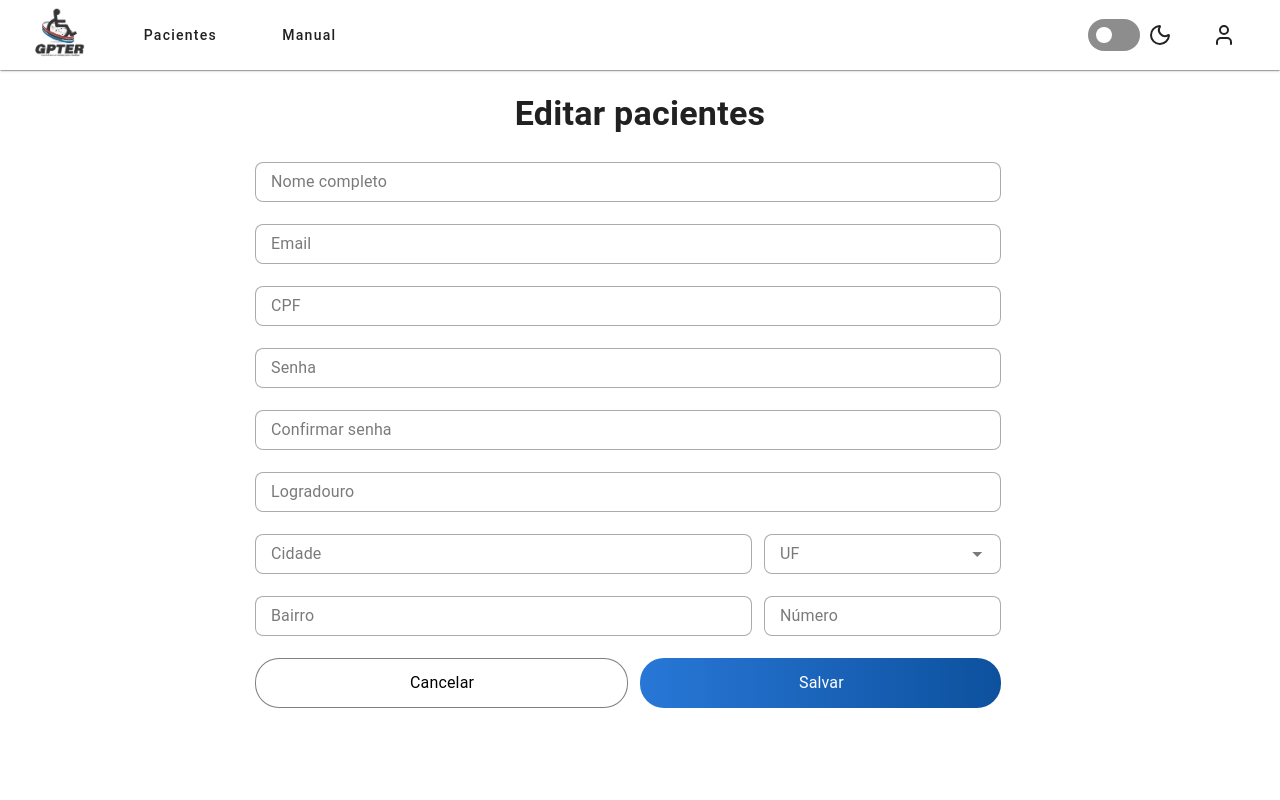
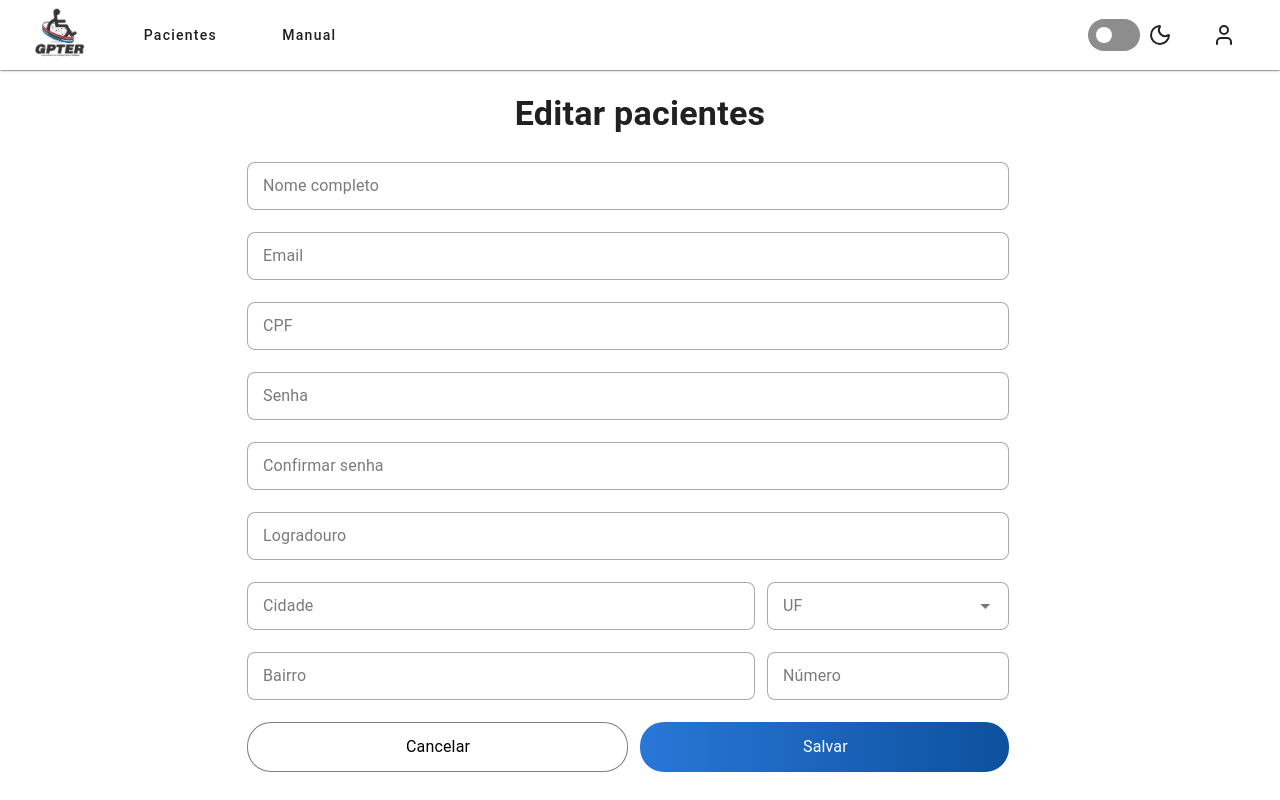
Before and after one commit to fabricadesoftware-ifc/fabricaGPTER_frontEnd, a Vue app: page /edit-patient in a window 1280 px wide. Built offline with nearby package versions, Linux system fonts and the light colour scheme; a small style sheet from the web is missing.

Commit message:
FEAT: Atualizar layout do PatientForm e edit-patient #1.3

```diff
--- a/src/components/PatientForm.vue
+++ b/src/components/PatientForm.vue
@@ -1,13 +1,12 @@
 <template>
   <v-form
-    class="pa-4 elevation-3 rounded-xl"
-    :class="{ 'elevation-0': mdAndUp }"
+    class="pa-2 rounded-xl"
   >
     <v-text-field
       v-for="field in fields"
       :key="field.label"
       rounded="lg"
-      density="compact"
+      density="comfortable"
       variant="outlined"
       :label="field.label"
       :type="field.type"
@@ -18,7 +17,7 @@
       <v-col cols="8" class="pa-0">
         <v-text-field
           rounded="lg"
-          density="compact"
+          density="comfortable"
           variant="outlined"
           label="Cidade"
           required
@@ -27,7 +26,7 @@
       <v-col class="pr-0 py-0">
         <v-select
           rounded="lg"
-          density="compact"
+          density="comfortable"
           variant="outlined"
           :items="states"
           label="UF"
@@ -40,7 +39,7 @@
       <v-col cols="8" class="pa-0">
         <v-text-field
           rounded="lg"
-          density="compact"
+          density="comfortable"
           variant="outlined"
           label="Bairro"
           required
@@ -49,7 +48,7 @@
       <v-col class="pr-0 py-0">
         <v-text-field
           rounded="lg"
-          density="compact"
+          density="comfortable"
           variant="outlined"
           label="Número"
           type="number"
--- a/src/pages/edit-patient.vue
+++ b/src/pages/edit-patient.vue
@@ -1,12 +1,12 @@
 <template>
-  <v-container
-    class="h-100"
-    :class="{ 'd-flex flex-column align-center justify-center': smAndDown }"
-  >
+  <v-container :class="{ 'd-flex flex-column align-center justify-center': smAndDown }">
     <SubpageTitle v-if="smAndDown" title="Editar pacientes" />
     <PageTitle v-else justify="justify-center" title="Editar pacientes" />
+    <div class="w-100 mb-8 text-grey-darken-2">
+      <p class="text-subtitle-1" v-if="smAndDown">Mudar informações de pacientes.</p>
+    </div>
 
-    <v-row justify="center" align="center" class="h-full w-100">
+    <v-row justify="center" align="center" class="w-100">
       <v-col class="pa-0" cols="12" md="8">
         <PatientForm />
       </v-col>
```
